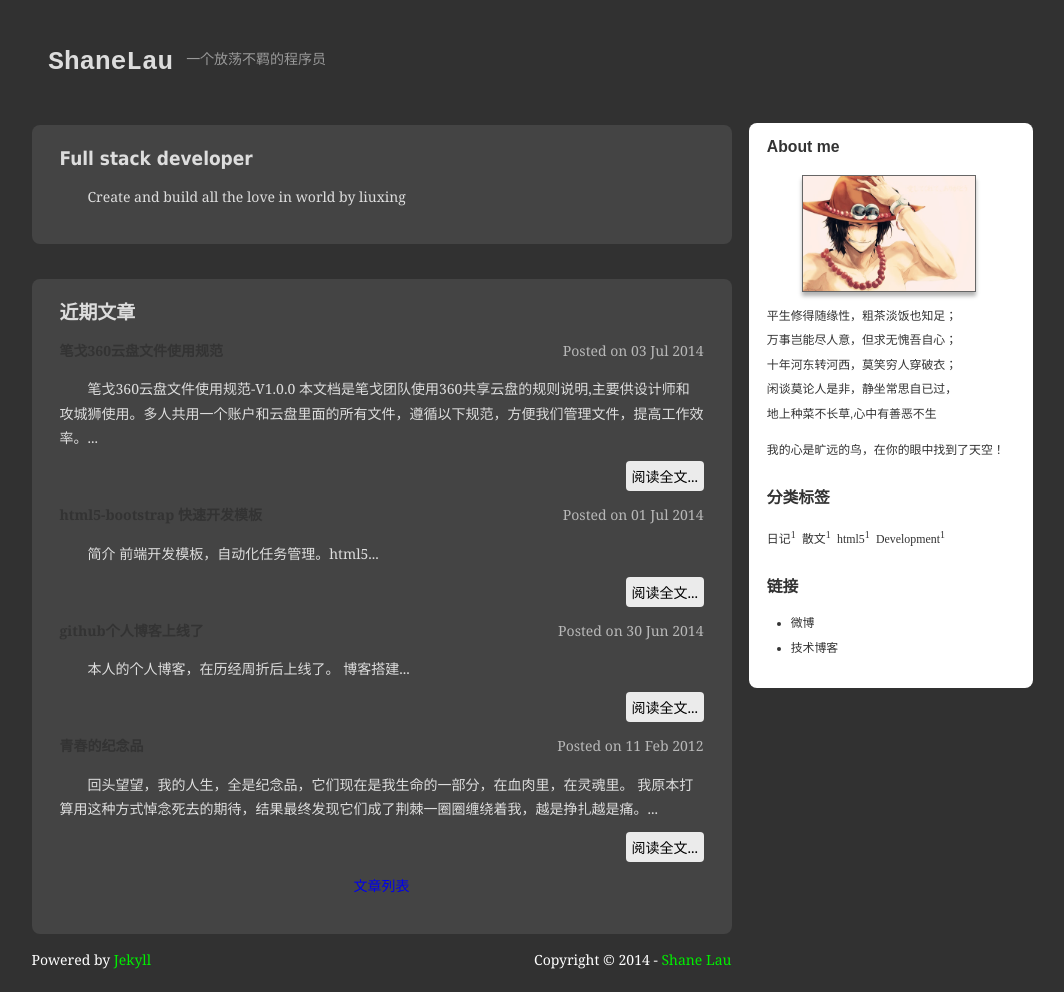
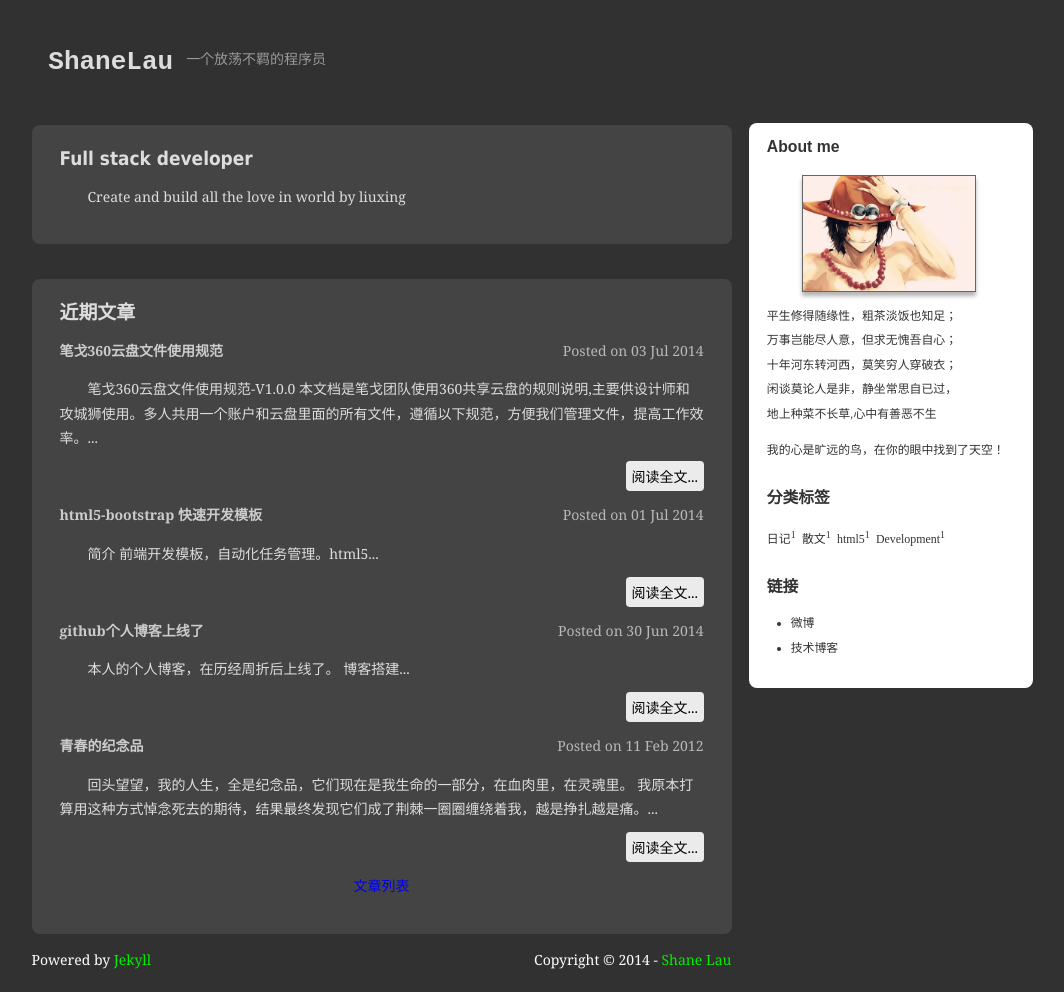
Before and after one commit to kissliux/kissliux.github.io, a Jekyll site: the page built from index.html, in a window 1280 px wide. Shown: the whole page, without its empty margins (108-1172 px from the left). Built offline with Jekyll 4.4.1, drawn with Linux system fonts in a browser that asks for light colours.

Commit message:
update index

```diff
--- a/css/screen.css
+++ b/css/screen.css
@@ -372,13 +372,13 @@ margin:1em 0;
 }
 
 p.excerpt a {
-	color:#333;
+	color:#ccc;
 font-family:Georgia, sans-serif,serif, Arial;
 font-weight:700;
 }
 
 p.excerpt a:hover {
-color:#000;
+color:#ddd;
 }
 
 
@@ -531,3 +531,9 @@ ul#thumbs{
 	margin: 1em 0px;
 	position: relative;
 }
+..pagination a{
+	color: #0f0;
+}
+.pagination a:hover{
+	color:#FF0;
+}
```
